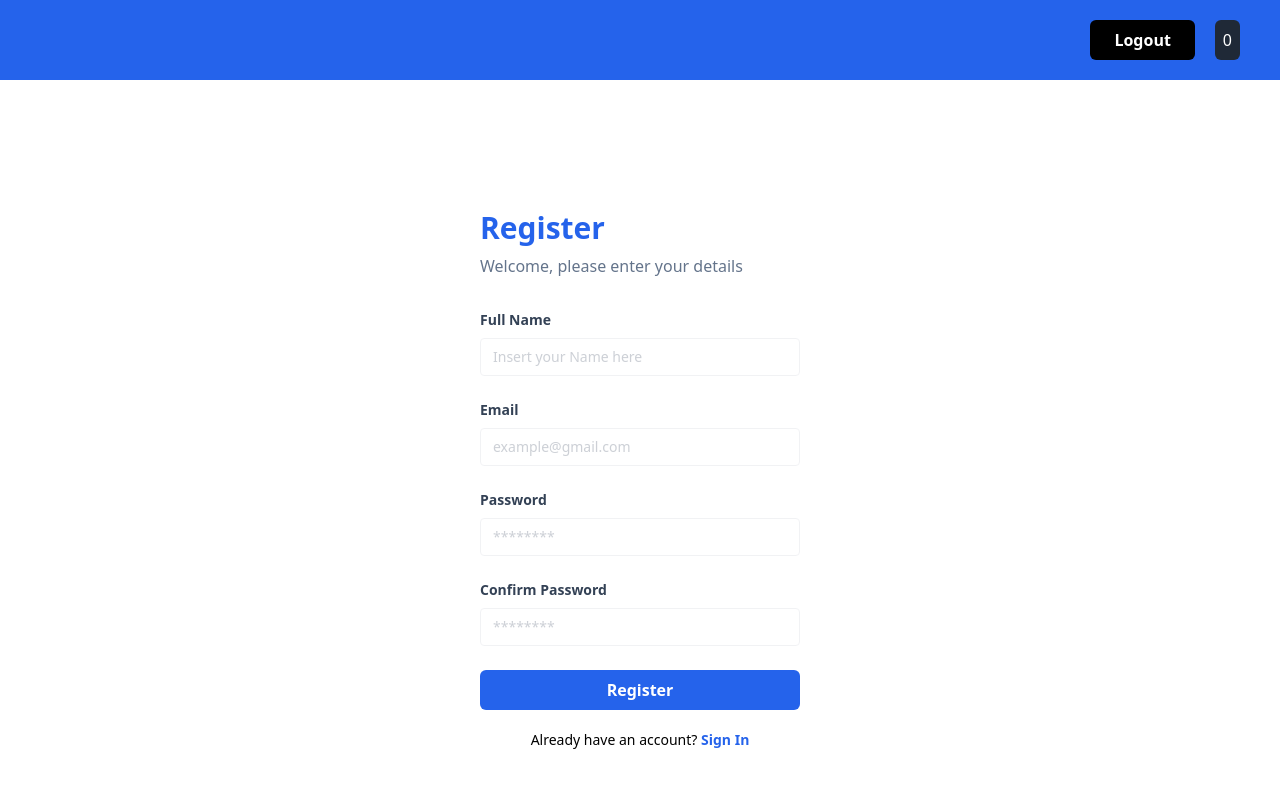
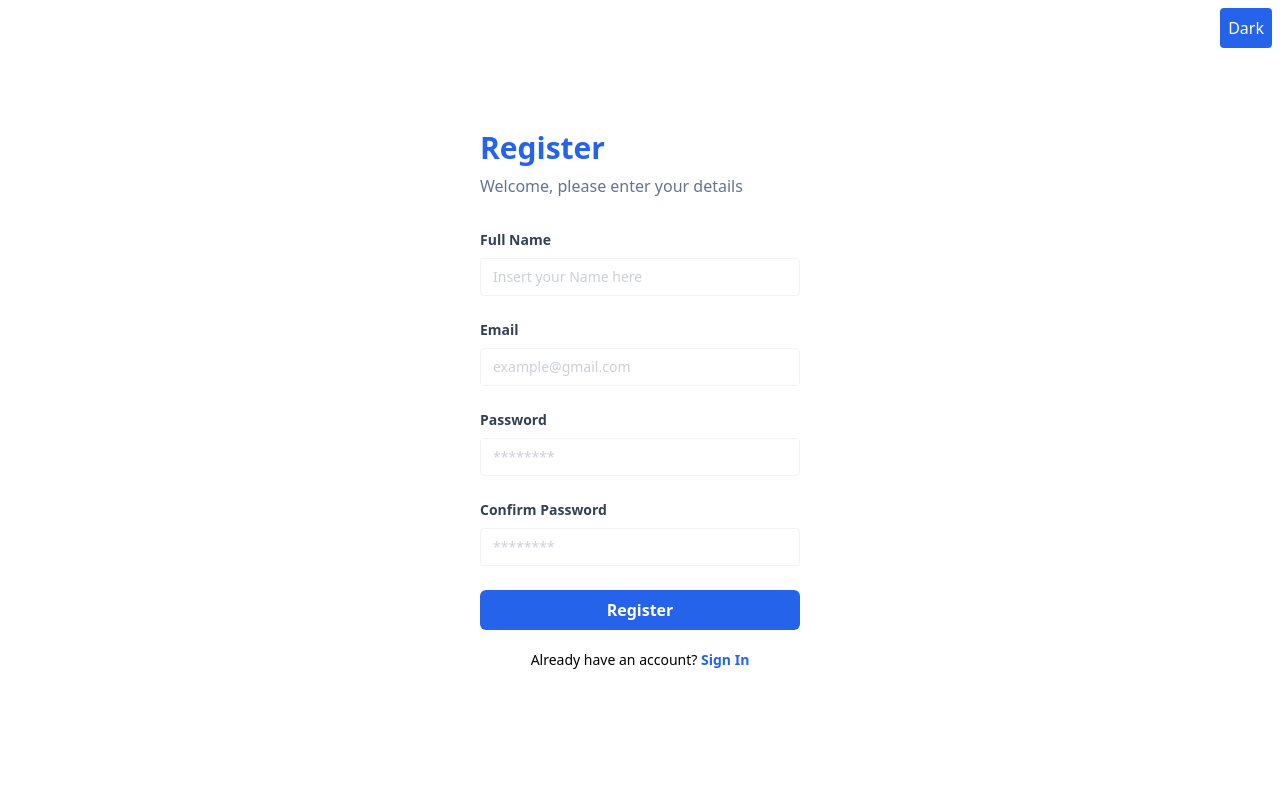
Before and after one commit to aldirhmn/react-project-learning, a React (Vite) app: page /register in a window 1280 px wide. Shown: the top 788 px of the page. Built offline with nearby package versions, Linux system fonts and the light colour scheme; sample sign-in values are in the browser's storage.

Commit message:
Feat: Dark Mode using useContext React

```diff
--- a/src/components/Fragments/CardProduct.jsx
+++ b/src/components/Fragments/CardProduct.jsx
@@ -40,7 +40,7 @@
 };
 
 const Footer = (props) => {
-  const { price, handleAddToCart, id } = props;
+  const { price, id } = props;
   const dispact = useDispatch();
   return (
     <div className="flex items-center justify-between px-5 pb-5">
--- a/src/components/Fragments/TableCart.jsx
+++ b/src/components/Fragments/TableCart.jsx
@@ -1,10 +1,12 @@
-import { useEffect, useRef, useState } from "react";
+import { useContext, useEffect, useRef, useState } from "react";
 import { useSelector } from "react-redux";
+import { DarkMode } from "../../context/DarkMode";
 
 const TableCart = (props) => {
   const { products } = props;
   const cart = useSelector((state) => state.cart.data);
   const [totalPrice, setTotalPrice] = useState(0);
+  const { isDarkMode } = useContext(DarkMode);
 
   useEffect(() => {
     if (products.length > 0 && cart.length > 0) {
@@ -27,7 +29,11 @@
   }, [cart]);
 
   return (
-    <table className="text-left table-auto border-separate border-spacing-x-5">
+    <table
+      className={`text-left table-auto border-separate border-spacing-x-5 ${
+        isDarkMode && "text-white"
+      }`}
+    >
       <thead>
         <tr>
           <th>Product</th>
--- a/src/components/Layouts/AuthLayout.jsx
+++ b/src/components/Layouts/AuthLayout.jsx
@@ -1,10 +1,23 @@
+import { useContext } from "react";
 import { Link } from "react-router-dom";
+import { DarkMode } from "../../context/DarkMode";
 
 const AuthLayout = (props) => {
   const { children, title, type } = props;
+  const { isDarkMode, setIsDarkMode } = useContext(DarkMode);
   return (
-    <div className="flex justify-center min-h-screen items-center">
+    <div
+      className={`flex justify-center min-h-screen items-center ${
+        isDarkMode && "bg-slate-800"
+      }`}
+    >
       <div className="w-full max-w-xs">
+        <button
+          className="absolute right-2 top-2 bg-blue-600 p-2 text-white rounded"
+          onClick={() => setIsDarkMode(!isDarkMode)}
+        >
+          {isDarkMode ? "Light" : "Dark"}
+        </button>
         <h1 className="text-3xl font-bold mb-2 text-blue-600">{title}</h1>
         <p className="font-medium text-slate-500 mb-8">
           Welcome, please enter your details
--- a/src/components/Layouts/Navbar.jsx
+++ b/src/components/Layouts/Navbar.jsx
@@ -1,12 +1,14 @@
 import { useSelector } from "react-redux";
 import { useLogin } from "../../hooks/useLogin";
 import Button from "../Elements/Button";
-import { useEffect, useState } from "react";
+import { useContext, useEffect, useState } from "react";
+import { DarkMode } from "../../context/DarkMode";
 
 const Navbar = () => {
   const username = useLogin();
   const [totalCart, setTotalCart] = useState(0);
   const cart = useSelector((state) => state.cart.data);
+  const { isDarkMode, setIsDarkMode } = useContext(DarkMode);
 
   useEffect(() => {
     if (cart.length > 0) {
@@ -27,9 +29,15 @@
       <Button classname="ml-5 bg-black" onClick={handleLogout}>
         Logout
       </Button>
-      <div className="flex items-center bg-gray-800 p-2 rounded-md ml-5">
+      <div className="flex items-center bg-gray-800 p-2 rounded-md ml-5 mr-5">
         {totalCart}
       </div>
+      <Button
+        className="bg-black px-10 mx-5 text-white rounded"
+        onClick={() => setIsDarkMode(!isDarkMode)}
+      >
+        {isDarkMode ? "Light" : "Dark"}
+      </Button>
     </div>
   );
 };
--- /dev/null
+++ b/src/context/DarkMode.jsx
@@ -0,0 +1,16 @@
+import { createContext, useState } from "react";
+
+const DarkModeContext = createContext();
+
+const DarkModeContextProvider = ({ children }) => {
+  const [isDarkMode, setIsDarkMode] = useState(false);
+
+  return (
+    <DarkModeContext.Provider value={{ isDarkMode, setIsDarkMode }}>
+      {children}
+    </DarkModeContext.Provider>
+  );
+};
+
+export const DarkMode = DarkModeContext;
+export default DarkModeContextProvider;
--- a/src/main.jsx
+++ b/src/main.jsx
@@ -11,6 +11,7 @@
 import { Provider } from "react-redux";
 import store from "./redux/store";
 import Navbar from "./components/Layouts/Navbar.jsx";
+import DarkModeContextProvider from "./context/DarkMode.jsx";
 
 const router = createBrowserRouter([
   {
@@ -43,8 +44,9 @@
 ReactDOM.createRoot(document.getElementById("root")).render(
   <React.StrictMode>
     <Provider store={store}>
-      <Navbar />
-      <RouterProvider router={router} />
+      <DarkModeContextProvider>
+        <RouterProvider router={router} />
+      </DarkModeContextProvider>
     </Provider>
   </React.StrictMode>
 );
--- a/src/pages/products.jsx
+++ b/src/pages/products.jsx
@@ -1,10 +1,12 @@
-import { Fragment, useEffect, useRef, useState } from "react";
+import { Fragment, useContext, useEffect, useRef, useState } from "react";
 import CardProduct from "../components/Fragments/CardProduct";
 import { getProducts } from "../services/products.service";
 import { useLogin } from "../hooks/useLogin";
 import TableCart from "../components/Fragments/TableCart";
 import Navbar from "../components/Layouts/Navbar";
+import { DarkMode } from "../context/DarkMode";
 const ProductsPage = () => {
+  const { isDarkMode, setIsDarkMode } = useContext(DarkMode);
   const [products, setProducts] = useState([]);
   useLogin();
 
@@ -16,7 +18,10 @@
 
   return (
     <Fragment>
-      <div className="flex justify-center py-5">
+      <Navbar></Navbar>
+      <div
+        className={`flex justify-center py-5 ${isDarkMode && "bg-slate-900"} `}
+      >
         <div className="w-3/4 flex flex-wrap">
           {products.length > 0 &&
             products.map((product) => (
--- a/src/redux/store.js
+++ b/src/redux/store.js
@@ -7,8 +7,6 @@
   },
 });
 
-console.log("Store created", store.getState());
-
 store.subscribe(() => {
   console.log("Store changed", store.getState());
 });
```
